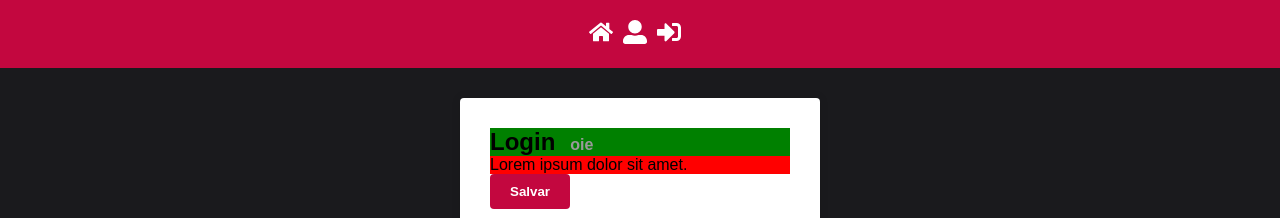
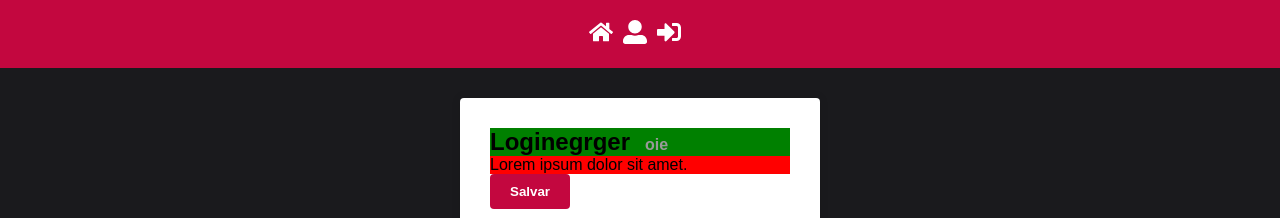
Before and after one commit to DanielGaiguer/javascript-udemy, a React (Create React App) app in the folder REACT/react-base/: page / in a window 1280 px wide. Shown: the top 218 px of the page. Built offline with nearby package versions, Linux system fonts and the light colour scheme.

Commit message:
Update index.js

```diff
--- a/REACT/react-base/src/pages/Login/index.js
+++ b/REACT/react-base/src/pages/Login/index.js
@@ -7,7 +7,7 @@ export default function Login(){
   return (
   <Container>
     <Title>
-      Login
+      Loginegrger
       <small>oie</small>
     </Title>
     <Paragrafo>Lorem ipsum dolor sit amet.</Paragrafo>
```
